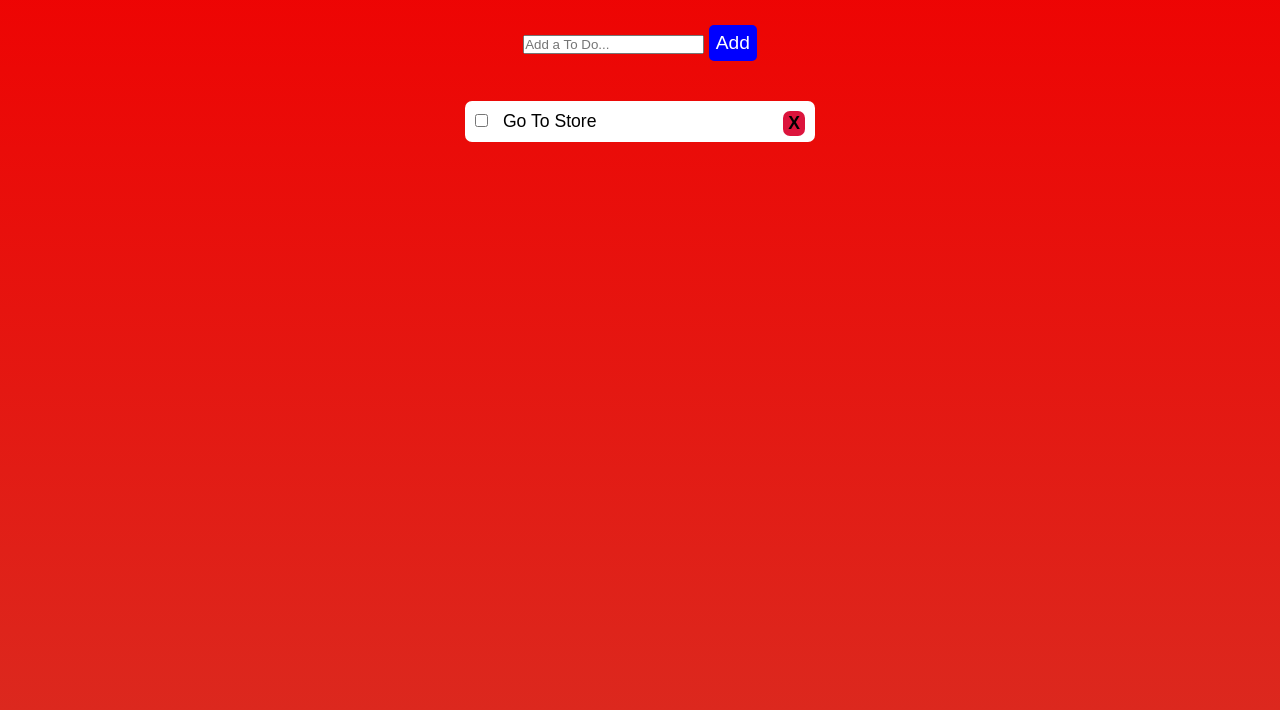
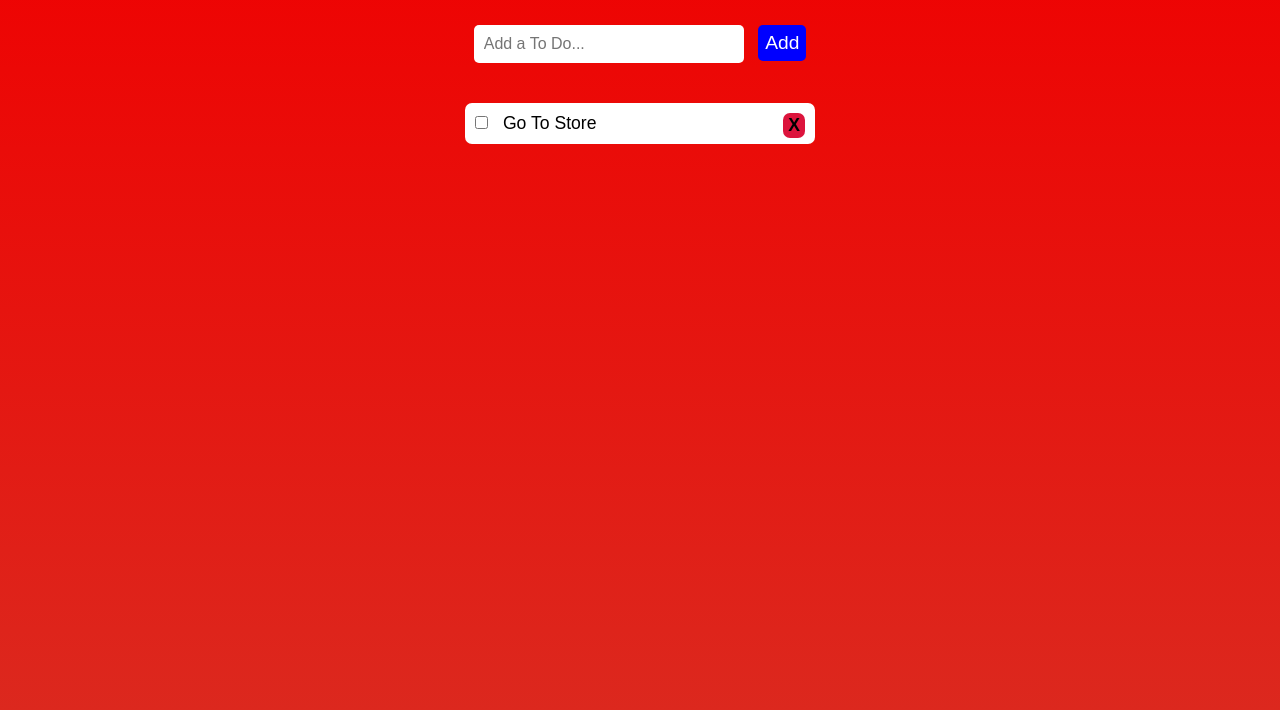
Before and after one commit to CameronRiecan/To-Do-List, a plain HTML site: page index.html in a window 1280 px wide. Shown: the part 90-800 px from the top of the page. Drawn offline with Linux system fonts and the light colour scheme.

Commit message:
add a class onto the input for the to do form

```diff
--- a/index.html
+++ b/index.html
@@ -11,7 +11,7 @@
         <div class="container">
             <h1>To Do List</h1>
             <form class="todo-form">
-                <input type="text" placeholder="Add a To Do...">
+                <input type="text" class="todo-input" placeholder="Add a To Do...">
                 <button type="submit" class="add-button">Add</button>
             </form>
 
--- a/js/script.js
+++ b/js/script.js
@@ -0,0 +1 @@
+// Main JavaScript file for To Do List project
```
